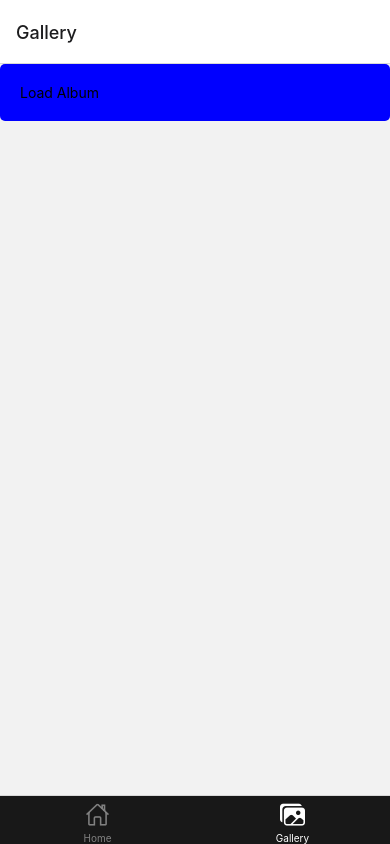
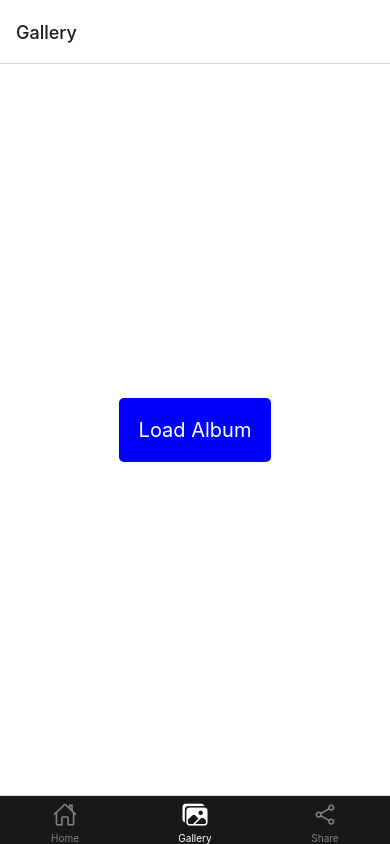
Before and after one commit to mjr65288/RNImgPckr, a React Native app: screen /Gallery in a window 390 px wide. Built offline with nearby package versions, Linux system fonts and the light colour scheme.

Commit message:
ShareScreen

```diff
--- a/app.json
+++ b/app.json
@@ -17,19 +17,29 @@
       "**/*"
     ],
     "ios": {
-      "supportsTablet": true
+      "supportsTablet": true,
+      "infoPlist": {
+        "NSPhotoLibraryUsageDescription": "Allow $(PRODUCT_NAME) to access your photos",
+        "NSPhotoLibraryAddUsageDescription": "Allow $(PRODUCT_NAME) to save photos"
+      }
     },
     "android": {
       "adaptiveIcon": {
         "foregroundImage": "./assets/adaptive-icon.png",
         "backgroundColor": "#FFFFFF"
-      }
+      },
+      "permissions": [
+        "android.permission.READ_EXTERNAL_STORAGE",
+        "android.permission.WRITE_EXTERNAL_STORAGE",
+        "android.permission.ACCESS_MEDIA_LOCATION"
+      ]
     },
     "web": {
       "favicon": "./assets/favicon.png"
     },
     "plugins": [
-      "expo-media-library"
+      "expo-media-library",
+      "expo-image-picker"
     ]
   }
 }
--- a/package.json
+++ b/package.json
@@ -11,7 +11,9 @@
     "@react-navigation/bottom-tabs": "^6.0.9",
     "@react-navigation/native": "^6.0.6",
     "expo": "~44.0.0",
+    "expo-image-picker": "~12.0.1",
     "expo-media-library": "~14.0.0",
+    "expo-sharing": "~10.1.0",
     "expo-status-bar": "~1.2.0",
     "react": "17.0.1",
     "react-dom": "17.0.1",
--- a/src/navigation/index.jsx
+++ b/src/navigation/index.jsx
@@ -5,6 +5,7 @@ import { createBottomTabNavigator } from "@react-navigation/bottom-tabs";
 import { Ionicons } from "@expo/vector-icons";
 import HomeScreen from "../screens/HomeScreen/index";
 import GalleryScreen from "../screens/GalleryScreen/index";
+import ImageShareScreen from "../screens/ImageShareScreen";
 
 const Tab = createBottomTabNavigator();
 
@@ -22,6 +23,9 @@ const BottomTabNavigator = () => {
             } else if (route.name === "Gallery") {
               iconName = focused ? "images" : "images-outline";
             }
+            else if (route.name === "Share") {
+              iconName = focused ? "share-social" : "share-social-outline";
+            }
 
             // You can return any component that you like here!
             return <Ionicons name={iconName} size={size} color={color} />;
@@ -36,6 +40,7 @@ const BottomTabNavigator = () => {
       >
         <Tab.Screen name="Home" component={HomeScreen} />
         <Tab.Screen name="Gallery" component={GalleryScreen} />
+        <Tab.Screen name="Share" component={ImageShareScreen} />
       </Tab.Navigator>
     </NavigationContainer>
   );
--- a/src/screens/GalleryScreen/index.jsx
+++ b/src/screens/GalleryScreen/index.jsx
@@ -12,11 +12,15 @@ import {
 import React, { useState, useEffect } from "react";
 import images from "./imageList";
 import * as MediaLibrary from "expo-media-library";
+import * as ImagePicker from 'expo-image-picker';
+import * as Sharing from 'expo-sharing';
 
 const GalleryScreen = () => {
   const [imageUri, setImageUri] = useState(null);
 
   const mediaLibraryAsync = async () => {
+    //openImagePickerAsync();
+
     const status = await MediaLibrary.requestPermissionsAsync();
 
     if (status.granted === false) {
@@ -45,12 +49,27 @@ const GalleryScreen = () => {
 
   //const v = imageUri !== null;
 
+  const openImagePickerAsync = async () => {
+    const permissionResult = await ImagePicker.requestMediaLibraryPermissionsAsync();
+
+    if (permissionResult.granted === false) {
+      alert("Permission to access camera roll is required!");
+      return;
+    }
+
+    const pickerResult = await ImagePicker.launchImageLibraryAsync();
+    console.log(pickerResult);
+  }
+
   return (
-    <View>
+    <View style={styles.container}>
       {imageUri !== null ?
         (
         <ScrollView>
           <Image source={{ uri: imageUri.localUri }} style={styles.thumbnail} />
+          <TouchableOpacity onPress={mediaLibraryAsync} style={styles.button}>
+          <Text style={styles.buttonText}>Load Album</Text>
+        </TouchableOpacity>
         </ScrollView>
         )
         :
@@ -80,6 +99,16 @@ const styles = StyleSheet.create({
     height: 500,
     resizeMode: "contain",
   },
+  container: {
+    flex: 1,
+    backgroundColor: '#fff',
+    alignItems: 'center',
+    justifyContent: 'center',
+  },
+  buttonText: {
+    fontSize: 20,
+    color: '#fff',
+  },
 });
 
 export default GalleryScreen;
--- /dev/null
+++ b/src/screens/ImageShareScreen/index.jsx
@@ -0,0 +1,112 @@
+import React from "react";
+import { Image, StyleSheet, Text, TouchableOpacity, View } from "react-native";
+import * as ImagePicker from "expo-image-picker";
+import * as Sharing from "expo-sharing";
+
+const ImageShareScreen = () => {
+  const [selectedImage, setSelectedImage] = React.useState(null);
+
+  const openImagePickerAsync = async () => {
+    const permissionResult =
+      await ImagePicker.ImagePicker.requestMediaLibraryPermissionsAsync();
+
+    if (permissionResult.granted === false) {
+      alert("Permission to access camera roll is required!");
+      return;
+    }
+
+    const pickerResult = await ImagePicker.launchImageLibraryAsync();
+    if (pickerResult.cancelled === true) {
+      return;
+    }
+
+    setSelectedImage({ localUri: pickerResult.uri });
+  };
+
+  const openShareDialogAsync = async () => {
+    if (!(await Sharing.isAvailableAsync())) {
+      alert(`Uh oh, sharing isn't available on your platform`);
+      return;
+    }
+
+    await Sharing.shareAsync(selectedImage.localUri);
+  };
+
+  if (selectedImage !== null) {
+    return (
+      <View style={styles.container}>
+        <Image
+          source={{ uri: selectedImage.localUri }}
+          style={styles.thumbnail}
+        />
+        <View>
+          <TouchableOpacity
+            onPress={openShareDialogAsync}
+            style={styles.button}
+          >
+            <Text style={styles.buttonText}>Share this photo</Text>
+          </TouchableOpacity>
+          <TouchableOpacity
+            onPress={openImagePickerAsync}
+            style={styles.button}
+          >
+            <Text style={styles.buttonText}>Change photo</Text>
+          </TouchableOpacity>
+        </View>
+      </View>
+    );
+  }
+
+  return (
+    <View style={styles.container}>
+      <Image
+        source={{ uri: "https://i.imgur.com/TkIrScD.png" }}
+        style={styles.logo}
+      />
+      <Text style={styles.instructions}>
+        To share a photo from your phone with a friend, just press the button
+        below!
+      </Text>
+
+      <TouchableOpacity onPress={openImagePickerAsync} style={styles.button}>
+        <Text style={styles.buttonText}>Pick a photo</Text>
+      </TouchableOpacity>
+    </View>
+  );
+};
+
+const styles = StyleSheet.create({
+  container: {
+    flex: 1,
+    backgroundColor: "#fff",
+    alignItems: "center",
+    justifyContent: "center",
+  },
+  logo: {
+    width: 305,
+    height: 159,
+    marginBottom: 20,
+  },
+  instructions: {
+    color: "#888",
+    fontSize: 18,
+    marginHorizontal: 15,
+    marginBottom: 10,
+  },
+  button: {
+    backgroundColor: "blue",
+    padding: 20,
+    borderRadius: 5,
+  },
+  buttonText: {
+    fontSize: 20,
+    color: "#fff",
+  },
+  thumbnail: {
+    width: 300,
+    height: 300,
+    resizeMode: "contain",
+  },
+});
+
+export default ImageShareScreen;
```
Also changed, not shown: 1 other file (tests, documents, lock files or other folders).
